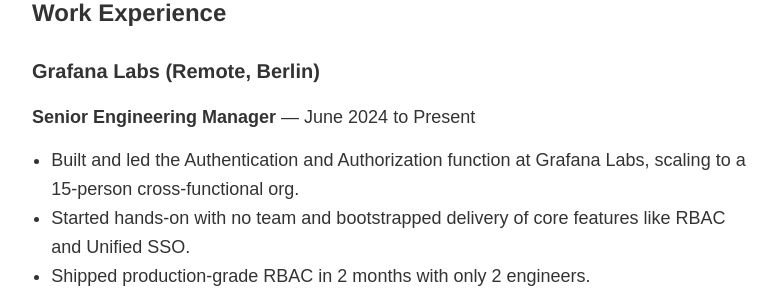
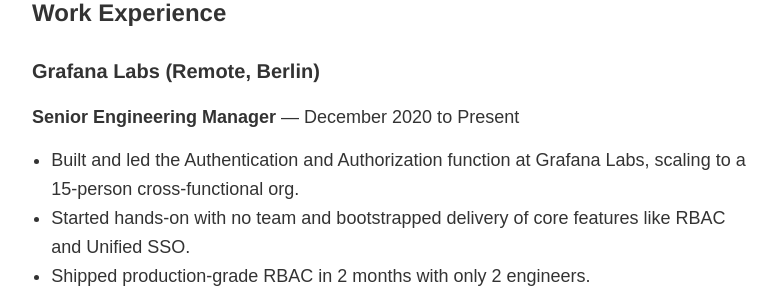
Before and after one commit to vtorosyan/vtorosyan.github.io, a Jekyll site: the page built from cv.html, in a window 1280 px wide and 900 px high, scrolled down 419 px. Shown: the part 153-448 px from the top of the window, without its empty margins (250-1027 px from the left). Built offline with Jekyll 4.4.1, drawn with Linux system fonts in a browser that asks for light colours.

Commit message:
Correct years at GL

```diff
--- a/cv.html
+++ b/cv.html
@@ -56,7 +56,7 @@
     <h2>Work Experience</h2>
 
     <h3>Grafana Labs (Remote, Berlin)</h3>
-    <strong>Senior Engineering Manager</strong> — June 2024 to Present
+    <strong>Senior Engineering Manager</strong> — December 2020 to Present
     <ul>
       <li>Built and led the Authentication and Authorization function at Grafana Labs, scaling to a 15-person cross-functional org.</li>
       <li>Started hands-on with no team and bootstrapped delivery of core features like RBAC and Unified SSO.</li>
```
Also changed, not shown: 1 other file.
